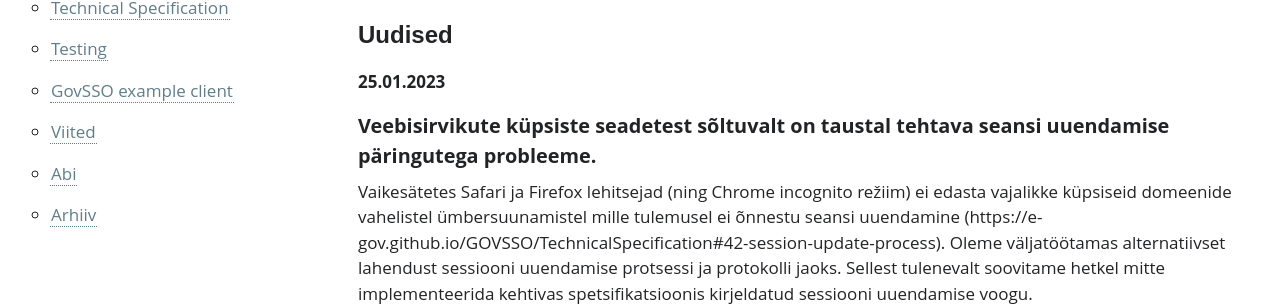
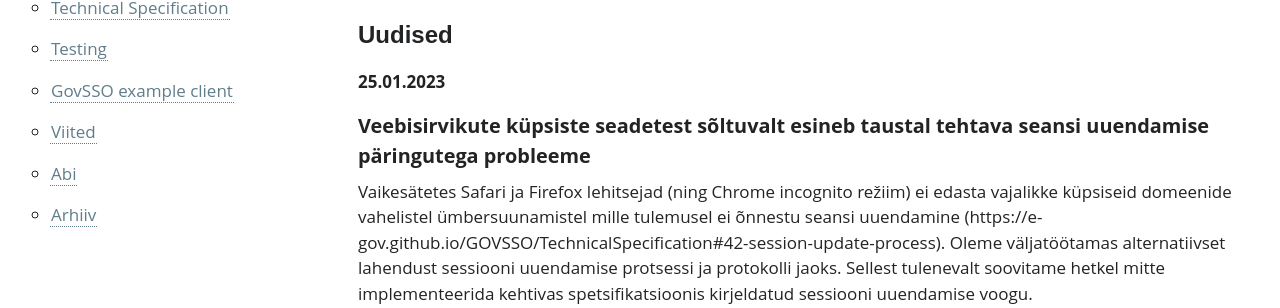
Before and after one commit to e-gov/GOVSSO, a Jekyll site: the page built from News.md, in a window 1280 px wide. Shown: the part 248-556 px from the top of the page. Built offline with Jekyll 4.4.1, drawn with Linux system fonts in a browser that asks for light colours.

Commit message:
Update News.md

```diff
--- a/News.md
+++ b/News.md
@@ -7,5 +7,5 @@ permalink: News
 # Uudised
 
 **25.01.2023**
-## Veebisirvikute küpsiste seadetest sõltuvalt on taustal tehtava seansi uuendamise päringutega probleeme.
+## Veebisirvikute küpsiste seadetest sõltuvalt esineb taustal tehtava seansi uuendamise päringutega probleeme
 Vaikesätetes Safari ja Firefox lehitsejad (ning Chrome incognito režiim) ei edasta vajalikke küpsiseid domeenide vahelistel ümbersuunamistel mille tulemusel ei õnnestu seansi uuendamine (https://e-gov.github.io/GOVSSO/TechnicalSpecification#42-session-update-process). Oleme väljatöötamas alternatiivset lahendust sessiooni uuendamise protsessi ja protokolli jaoks. Sellest tulenevalt soovitame hetkel mitte implementeerida kehtivas spetsifikatsioonis kirjeldatud sessiooni uuendamise voogu.
```
